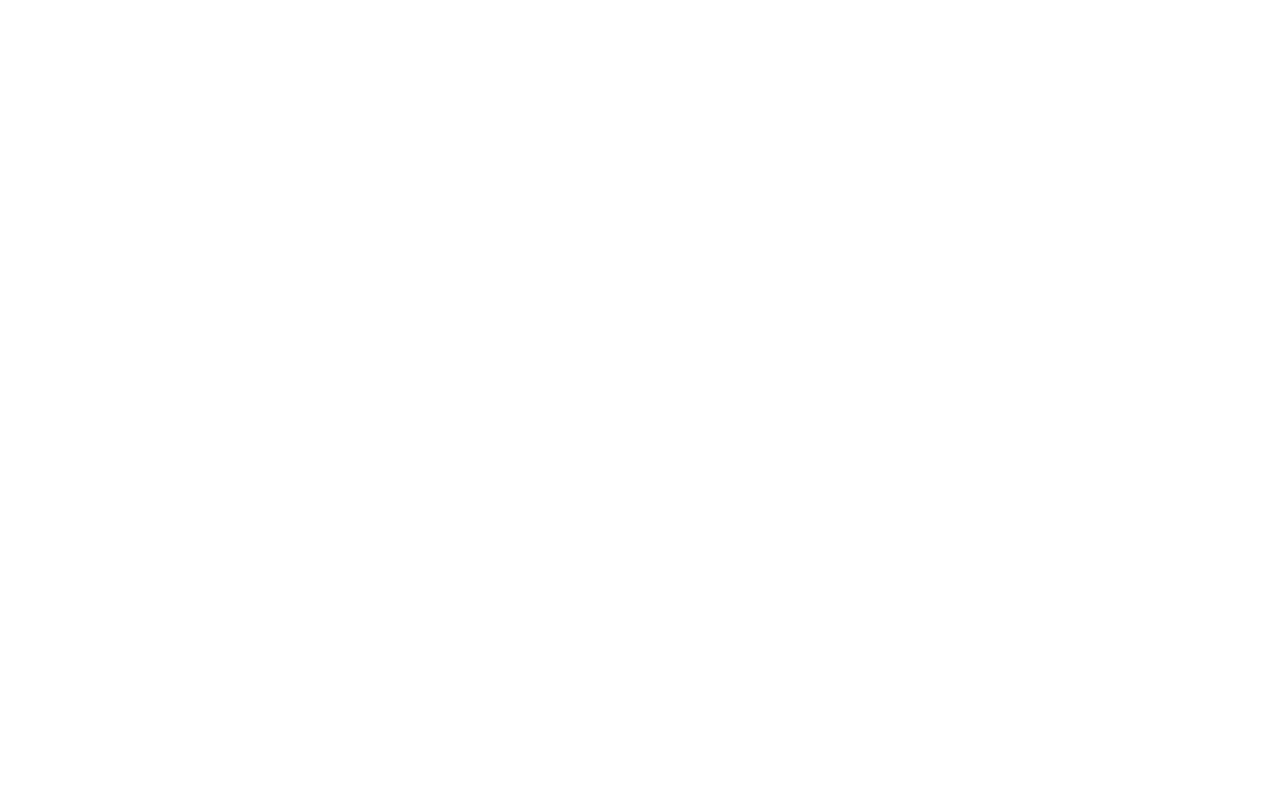
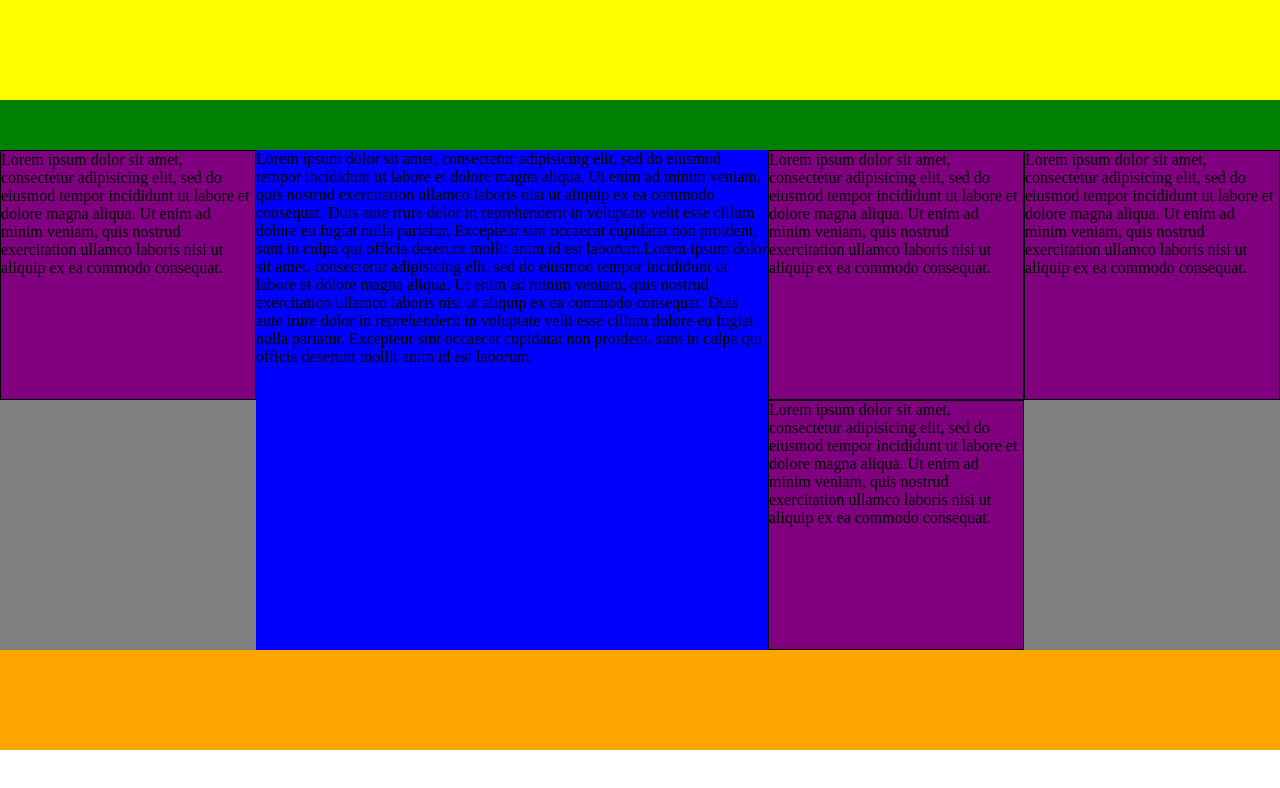
Before and after one commit to MatteoPirovano/htmlcss-struttura-wp, a plain HTML site: page index.html in a window 1280 px wide. Drawn offline with Linux system fonts and the light colour scheme.

Commit message:
Secondo commit
Prime impostazione

```diff
--- a/css/style.css
+++ b/css/style.css
@@ -3,3 +3,40 @@
   margin: 0;
   padding: 0;
 }
+.clearfix::after {
+  content: "";
+ display: table;
+ clear: both;
+}
+
+header {
+  height: 100px;
+  background-color: yellow;
+}
+
+nav {
+  height: 50px;
+  background: green;
+}
+
+main {
+  background-color: gray;
+}
+main > section {
+  float: left;
+  height: 500px;
+  width: 40%;
+  background-color: blue;
+}
+main > aside {
+  float: left;
+  height: 250px;
+  width: 20%;
+  background-color: purple;
+  border: 1px solid black;
+}
+
+footer {
+  height: 100px;
+  background-color: orange;
+}
--- a/index.html
+++ b/index.html
@@ -6,6 +6,32 @@
     <link rel="stylesheet" href="css/style.css">
   </head>
   <body>
+    <header>
+
+    </header>
+    <nav>
+
+    </nav>
+    <main class="clearfix">
+      <aside class=>
+      Lorem ipsum dolor sit amet, consectetur adipisicing elit, sed do eiusmod tempor incididunt ut labore et dolore magna aliqua. Ut enim ad minim veniam, quis nostrud exercitation ullamco laboris nisi ut aliquip ex ea commodo consequat.
+      </aside>
+      <section>
+      Lorem ipsum dolor sit amet, consectetur adipisicing elit, sed do eiusmod tempor incididunt ut labore et dolore magna aliqua. Ut enim ad minim veniam, quis nostrud exercitation ullamco laboris nisi ut aliquip ex ea commodo consequat. Duis aute irure dolor in reprehenderit in voluptate velit esse cillum dolore eu fugiat nulla pariatur. Excepteur sint occaecat cupidatat non proident, sunt in culpa qui officia deserunt mollit anim id est laborum.Lorem ipsum dolor sit amet, consectetur adipisicing elit, sed do eiusmod tempor incididunt ut labore et dolore magna aliqua. Ut enim ad minim veniam, quis nostrud exercitation ullamco laboris nisi ut aliquip ex ea commodo consequat. Duis aute irure dolor in reprehenderit in voluptate velit esse cillum dolore eu fugiat nulla pariatur. Excepteur sint occaecat cupidatat non proident, sunt in culpa qui officia deserunt mollit anim id est laborum.
+      </section>
+      <aside class=>
+      Lorem ipsum dolor sit amet, consectetur adipisicing elit, sed do eiusmod tempor incididunt ut labore et dolore magna aliqua. Ut enim ad minim veniam, quis nostrud exercitation ullamco laboris nisi ut aliquip ex ea commodo consequat.
+      </aside>
+      <aside class=>
+      Lorem ipsum dolor sit amet, consectetur adipisicing elit, sed do eiusmod tempor incididunt ut labore et dolore magna aliqua. Ut enim ad minim veniam, quis nostrud exercitation ullamco laboris nisi ut aliquip ex ea commodo consequat.
+      </aside>
+      <aside class=>
+      Lorem ipsum dolor sit amet, consectetur adipisicing elit, sed do eiusmod tempor incididunt ut labore et dolore magna aliqua. Ut enim ad minim veniam, quis nostrud exercitation ullamco laboris nisi ut aliquip ex ea commodo consequat.
+      </aside>
+    </main>
+    <footer>
+
+    </footer>
 
   </body>
 </html>
```
